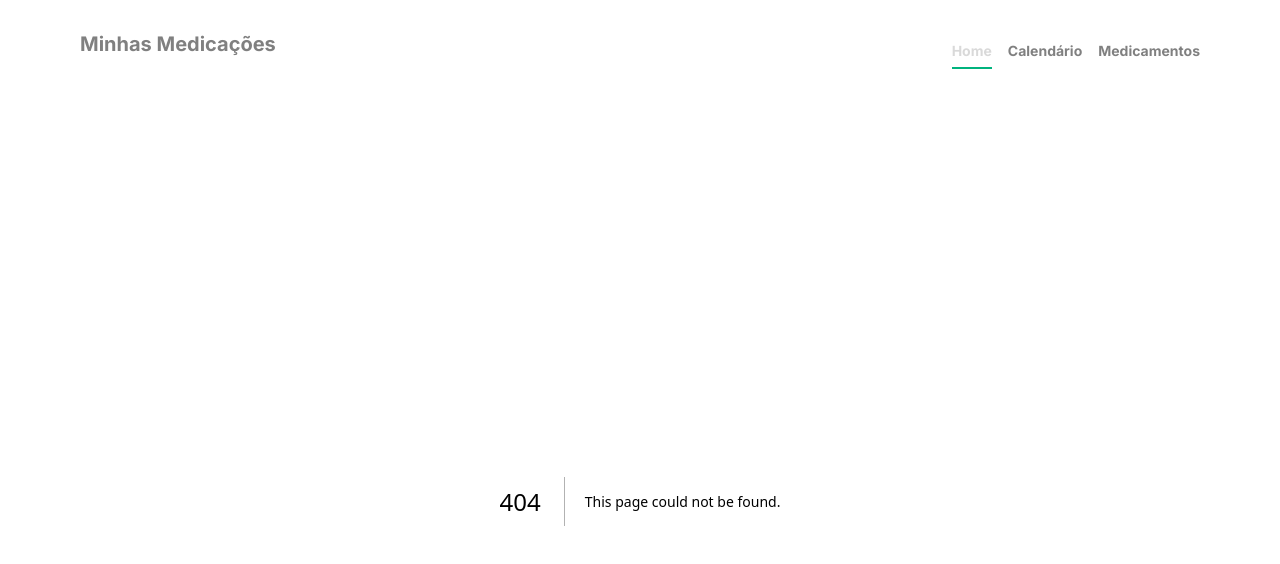
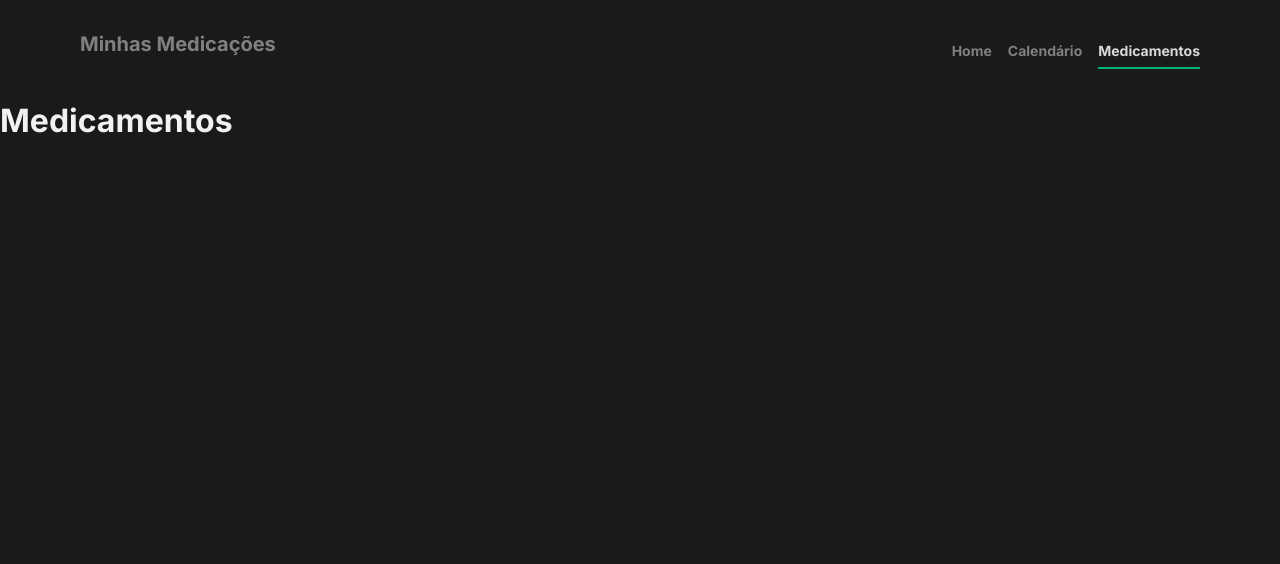
Before and after one commit to pabloccard/minhas-medicacoes, a Next.js app: page /medicamentos in a window 1280 px wide. Before the commit this address had no page. Shown: the top 564 px of the page. Built offline with nearby package versions, Linux system fonts and the light colour scheme.

Commit message:
feat(Header): Add active link

```diff
--- a/src/app/calendar/page.tsx
+++ /dev/null
@@ -1,3 +0,0 @@
-export default function Calendar() {
-  return <h1>Calendar</h1>
-}
--- /dev/null
+++ b/src/app/calendario/page.tsx
@@ -0,0 +1,3 @@
+export default function Calendario() {
+  return <h1>Calendar</h1>
+}
--- /dev/null
+++ b/src/app/medicamentos/page.tsx
@@ -0,0 +1,3 @@
+export default function Medicamentos() {
+  return <h1>Medicamentos</h1>
+}
--- a/src/app/page.module.css
+++ b/src/app/page.module.css
@@ -2,7 +2,7 @@
   max-width: calc(1120px + 4rem);
   height: 100vh;
   margin: 0 auto;
-  padding: 4rem 2rem 5rem;
+  padding: 4rem 2rem;
 }
 
 .content {
@@ -10,6 +10,7 @@
   align-items: center;
   flex-direction: column;
   gap: 3.5rem;
+  padding-bottom: 8.375rem;
 }
 
 .content h1 {
--- a/src/components/Header/index.tsx
+++ b/src/components/Header/index.tsx
@@ -1,3 +1,5 @@
+'use client'
+
 import Link from 'next/link'
 import styles from './styles.module.css'
 import {
@@ -5,26 +7,42 @@ import {
   AiOutlineHome,
   AiOutlineMedicineBox,
 } from 'react-icons/ai'
+import { usePathname } from 'next/navigation'
 
 export const Header = () => {
+  const pathname = usePathname()
+  console.log(pathname)
   return (
     <div className={styles.container}>
       <header className={styles.header}>
         <strong className={styles.logo}>Minhas Medicações</strong>
         <nav>
-          <Link href="/" className={`${styles.link} ${styles.active}`}>
+          <Link
+            href="/"
+            className={`${styles.link} ${pathname === '/' && styles.active}`}
+          >
             <span>
               <AiOutlineHome />
             </span>
             <strong>Home</strong>
           </Link>
-          <Link href="/calendar" className={styles.link}>
+          <Link
+            href="/calendario"
+            className={`${styles.link} ${
+              pathname === '/calendario' && styles.active
+            }`}
+          >
             <span>
               <AiOutlineCalendar />
             </span>
             <strong>Calendário</strong>
           </Link>
-          <Link href="/calendar" className={styles.link}>
+          <Link
+            href="/medicamentos"
+            className={`${styles.link} ${
+              pathname === '/medicamentos' && styles.active
+            }`}
+          >
             <span>
               <AiOutlineMedicineBox />
             </span>
--- a/src/components/Header/styles.module.css
+++ b/src/components/Header/styles.module.css
@@ -1,6 +1,6 @@
 .container {
     width: 100%;
-    position: absolute;
+    position: fixed;
     bottom: 0;
     background: var(--gray-500);
 }
@@ -34,6 +34,8 @@
     font-weight: bold;
     color: var(--gray-300);
     font-size: 1.5rem;
+
+    transition: color 0.1s ease-in, border-color 0.1s ease-in;
 }
 
 .link strong {
@@ -46,7 +48,6 @@
 
 .link:hover {
     color: var(--gray-200);
-    transition: color 0.2s ease-in, border-color 0.2s ease-in;
 }
 
 
```
